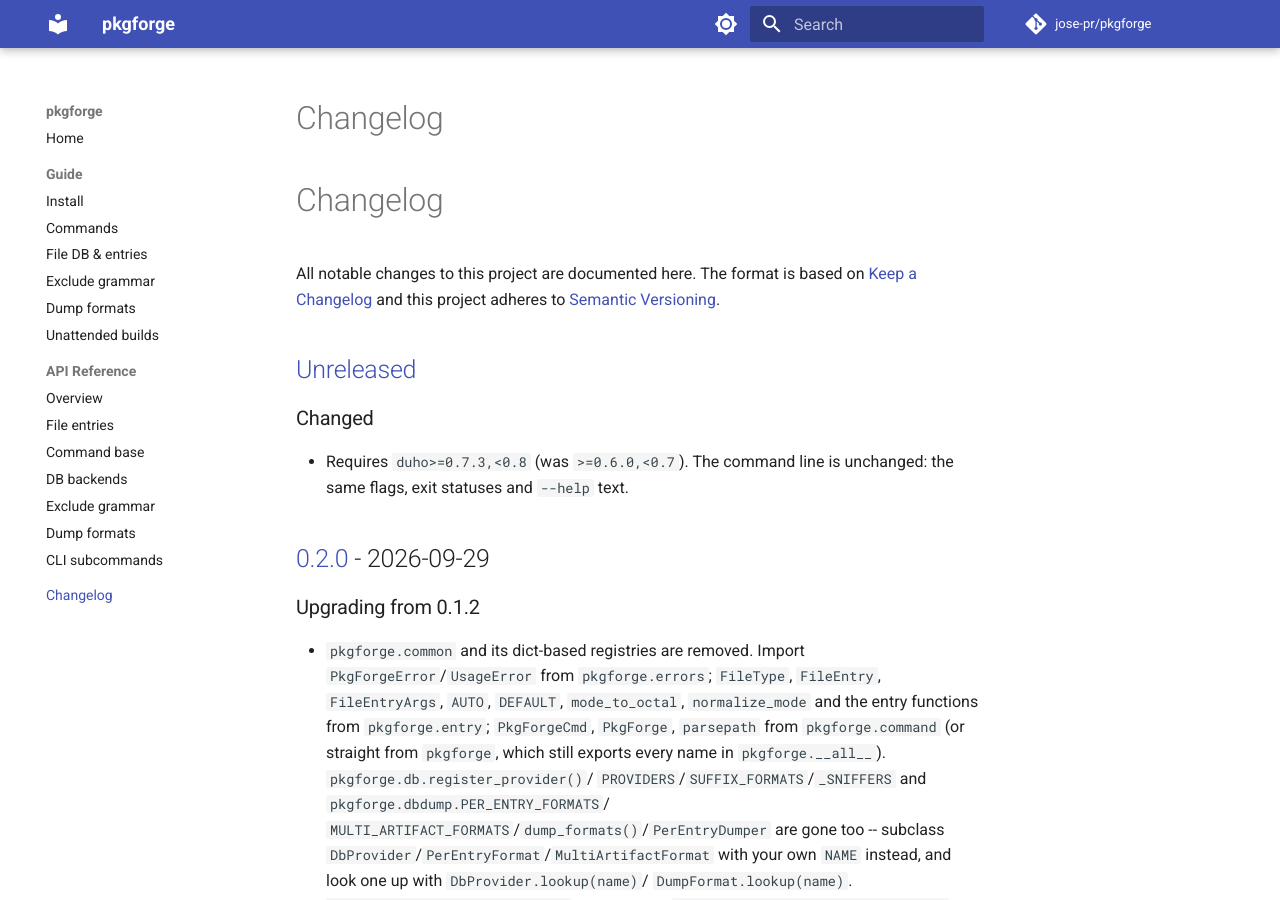
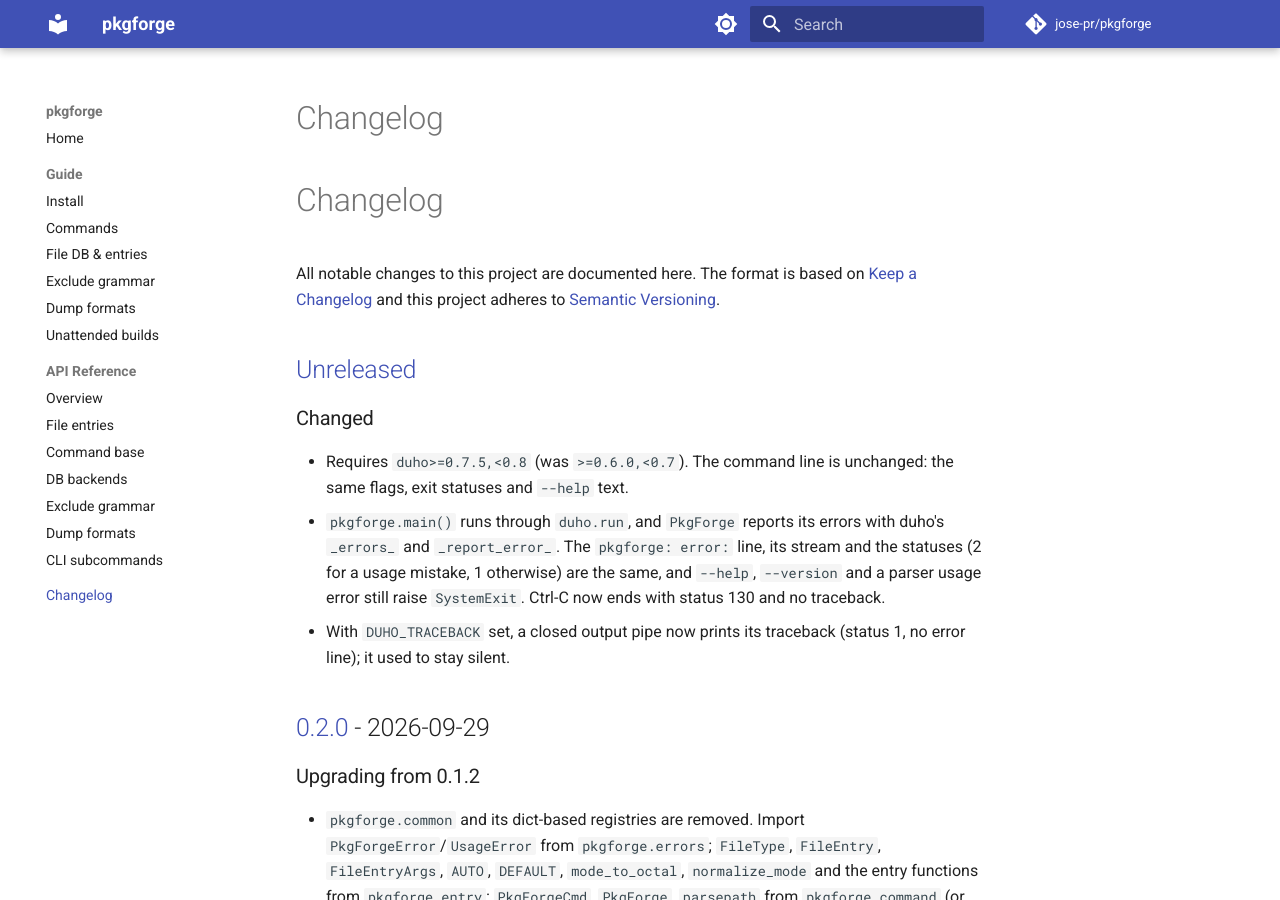
Before and after one commit to jose-pr/pkgforge, an MkDocs documentation site: the page built from docs/changelog.md, in a window 1280 px wide and 900 px high. Built offline with MkDocs 1.6.1 and Material for MkDocs 9.7.7, drawn with Linux system fonts in a browser that asks for light colours; comment, search, counter and statistics services are not loaded.

Commit message:
docs: describe the duho.run entry and the traceback on a closed pipe

```diff
--- a/CHANGELOG.md
+++ b/CHANGELOG.md
@@ -7,8 +7,15 @@ adheres to [Semantic Versioning](https://semver.org/spec/v2.0.0.html).
 ## [Unreleased]
 
 ### Changed
-- Requires `duho>=0.7.3,<0.8` (was `>=0.6.0,<0.7`). The command line is
+- Requires `duho>=0.7.5,<0.8` (was `>=0.6.0,<0.7`). The command line is
   unchanged: the same flags, exit statuses and `--help` text.
+- `pkgforge.main()` runs through `duho.run`, and `PkgForge` reports its errors
+  with duho's `_errors_` and `_report_error_`. The `pkgforge: error:` line, its
+  stream and the statuses (2 for a usage mistake, 1 otherwise) are the same, and
+  `--help`, `--version` and a parser usage error still raise `SystemExit`.
+  Ctrl-C now ends with status 130 and no traceback.
+- With `DUHO_TRACEBACK` set, a closed output pipe now prints its traceback
+  (status 1, no error line); it used to stay silent.
 
 ## [0.2.0] - 2026-09-29
 
```
Also changed, not shown: docs/guide/unattended.md (+2 -1 lines), src/pkgforge/AGENTS.md (+7 -4 lines).
